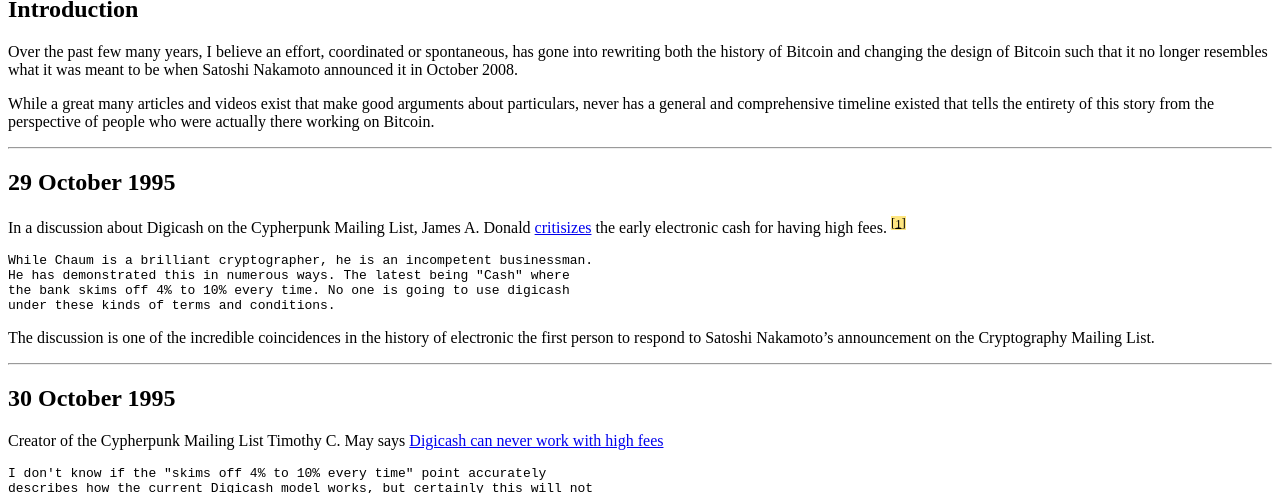
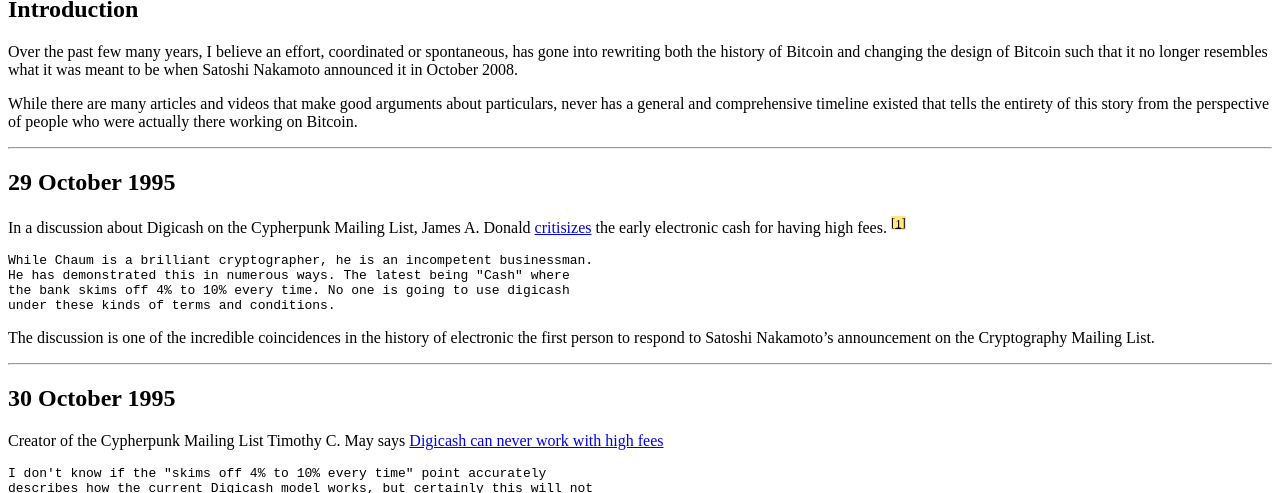
Before and after one commit to derykmakgill/website, a Jekyll site: the page built from testbtc.md, in a window 1280 px wide and 900 px high, cut to the strip 407-900 px from the top of the window. Built offline with Jekyll 4.4.1, drawn with Linux system fonts in a browser that asks for light colours; a script that is not in the unit is left out.

Commit message:
Update testbtc.md

```diff
--- a/testbtc.md
+++ b/testbtc.md
@@ -13,7 +13,7 @@
 
 Over the past few many years, I believe an effort, coordinated or spontaneous, has gone into rewriting both the history of Bitcoin and changing the design of Bitcoin such that it no longer resembles what it was meant to be when Satoshi Nakamoto announced it in October 2008.
 
-While a great many articles and videos exist that make good arguments about particulars, never has a general and comprehensive timeline existed that tells the entirety of this story from the perspective of people who were actually there working on Bitcoin.
+While there are many articles and videos that make good arguments about particulars, never has a general and comprehensive timeline existed that tells the entirety of this story from the perspective of people who were actually there working on Bitcoin.
 
 
 ---
```
